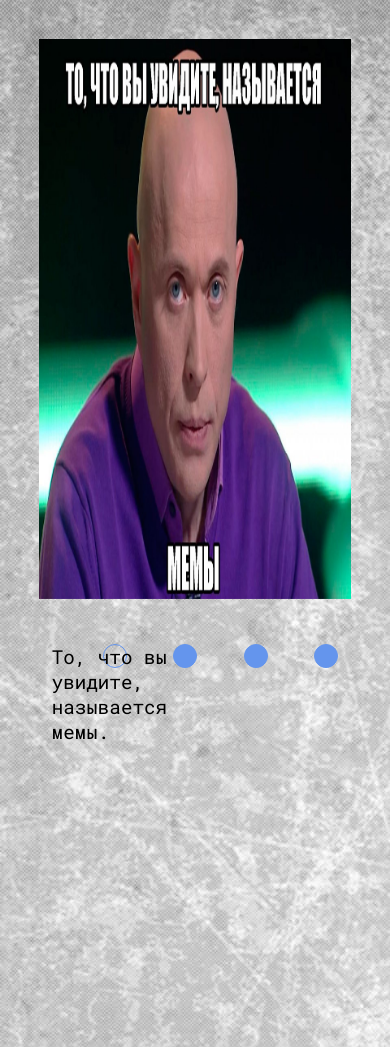
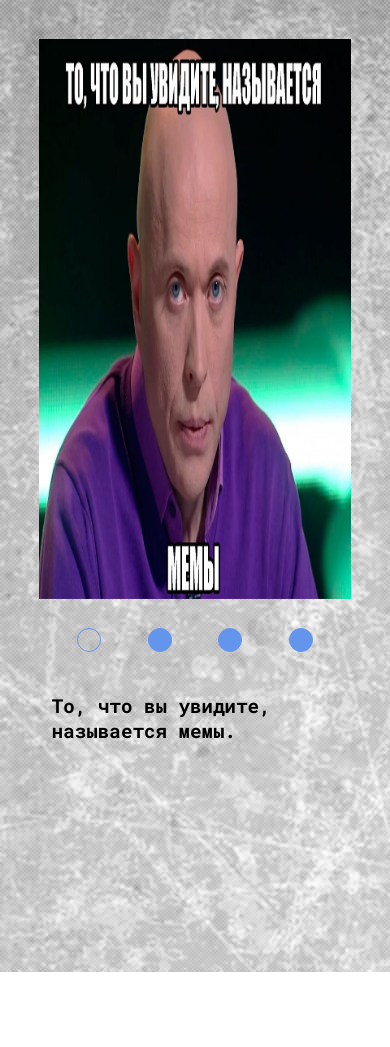
Before and after one commit to Wombatya/cssMemeSlider, a plain HTML site: page cssMemeSlider/index.html in a window 390 px wide. After the commit the page ends 972 px from the top, so only its background shows below. Drawn offline with Linux system fonts and the light colour scheme.

Commit message:
feat: add mobile version (Mon, Sep 18, 2023 1:34:11 AM)

```diff
--- a/cssMemeSlider/style.css
+++ b/cssMemeSlider/style.css
@@ -45,6 +45,7 @@ body {
     flex-direction: column;
     justify-content: center;
     font-family: 'Roboto Mono', monospace;
+    font-weight: 700;
     font-size: 1.2rem;
     width: 50%;
 }
@@ -141,3 +142,29 @@ body {
       transform: translateX(0);
     }
   }
+
+
+
+  @media (max-width: 48rem) {
+
+    .content-wrapper {
+        gap: 1rem;
+    }
+
+    .text-buttons-wrapper {
+        display: flex;
+        flex-direction: column;
+        gap: 1rem;
+    }
+
+    .meme-text {
+        width: 100%;
+        order: 2;
+    }
+
+    .buttons {
+        width: 100%;
+        justify-content: center;
+        order: 1;
+    }
+}
```
